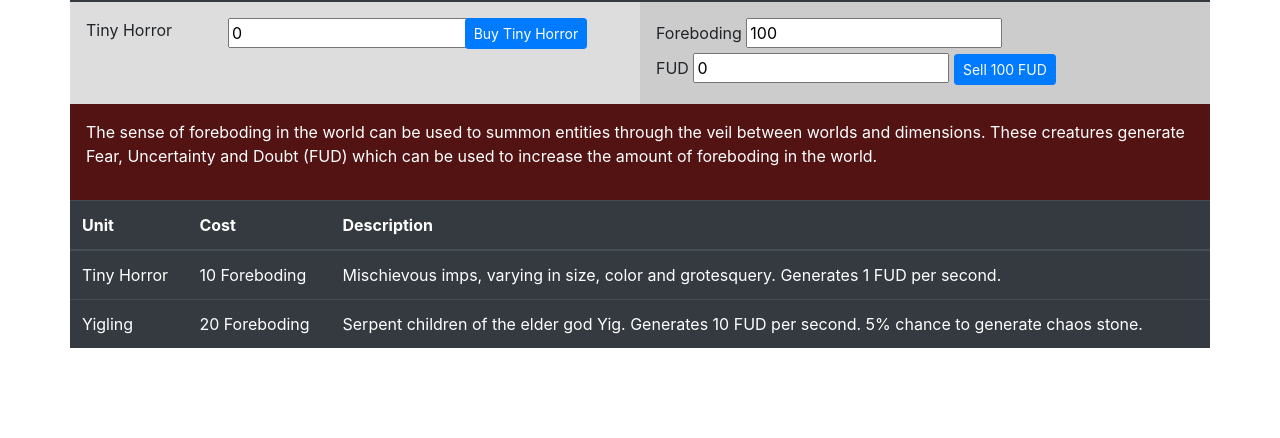
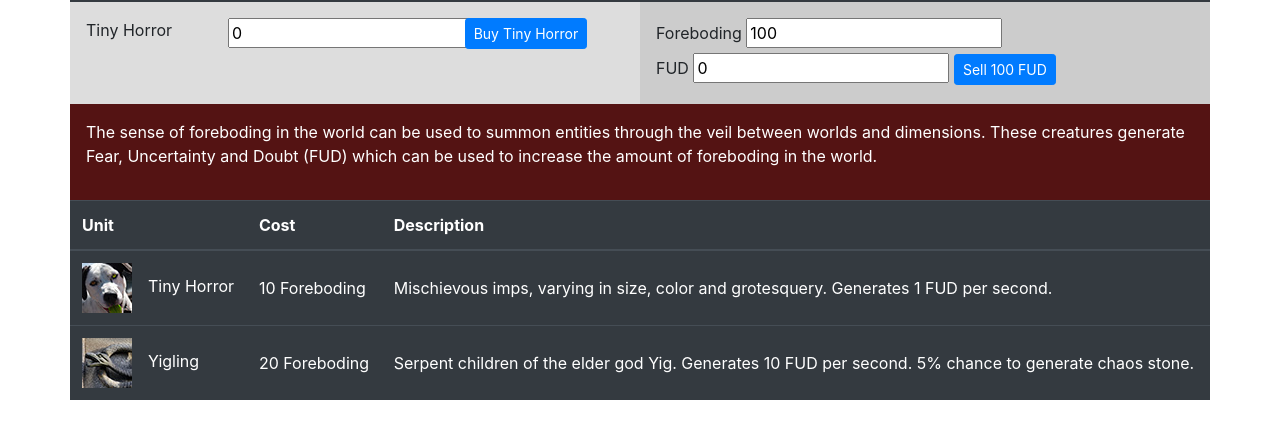
Before and after one commit to dmorck/cats-of-ulthar, a plain HTML site: page index.html in a window 1280 px wide. Shown: the part 62-500 px from the top of the page. Drawn offline with nearby package versions, Linux system fonts and the light colour scheme.

Commit message:
Added images for units, some css changes, converted chaos stone margin to rem

```diff
--- a/increment.css
+++ b/increment.css
@@ -33,6 +33,18 @@
 
 .chaosStoneInput label {
 
-  margin-right: 5px;
+  margin-right: .3rem;
 
 }
+
+.creature-table td {
+
+  vertical-align: middle;
+
+}
+
+.creature-table img {
+
+  margin-right: 1rem;
+
+}
--- a/index.html
+++ b/index.html
@@ -71,7 +71,7 @@
   </div>
   <div class="row">
     <div class="col-12-sm table-responsive">
-      <table class="table table-dark">
+      <table class="table table-dark creature-table">
         <thead>
           <tr>
             <th scope="col">Unit</th>
@@ -79,13 +79,19 @@
             <th scope="col">Description</th>
           </tr>
         </thead>
+
+<!-- Image by <a href="https://pixabay.com/users/Thom626-516787/?utm_source=link-attribution&amp;utm_medium=referral&amp;utm_campaign=image&amp;utm_content=851795">Thom626</a> from <a href="https://pixabay.com/?utm_source=link-attribution&amp;utm_medium=referral&amp;utm_campaign=image&amp;utm_content=851795">Pixabay</a> -->
+
         <tr>
-          <td>Tiny Horror</td>
+          <td><img src="images/tiny-horror-thumb.jpg" alt="tiny horror image" style="img-responsive" />Tiny Horror</td>
           <td>10 Foreboding</td>
           <td>Mischievous imps, varying in size, color and grotesquery. Generates 1 FUD per second.</td>
         <tr>
+
+<!-- Image by <a href="https://pixabay.com/users/Graham-H-5475750/?utm_source=link-attribution&amp;utm_medium=referral&amp;utm_campaign=image&amp;utm_content=3159050">Graham Hobster</a> from <a href="https://pixabay.com/?utm_source=link-attribution&amp;utm_medium=referral&amp;utm_campaign=image&amp;utm_content=3159050">Pixabay</a> -->
+
         <tr>
-          <td>Yigling</td>
+          <td><img src="images/yigling-thumb.jpg" alt="tiny horror image" style="img-responsive" />Yigling</td>
           <td>20 Foreboding</td>
           <td>Serpent children of the elder god Yig. Generates 10 FUD per second. 5% chance to generate chaos stone.</td>
         <tr>
```
Also changed, not shown: images/tiny-horror-thumb.jpg (added), images/yigling-thumb.jpg (added).
